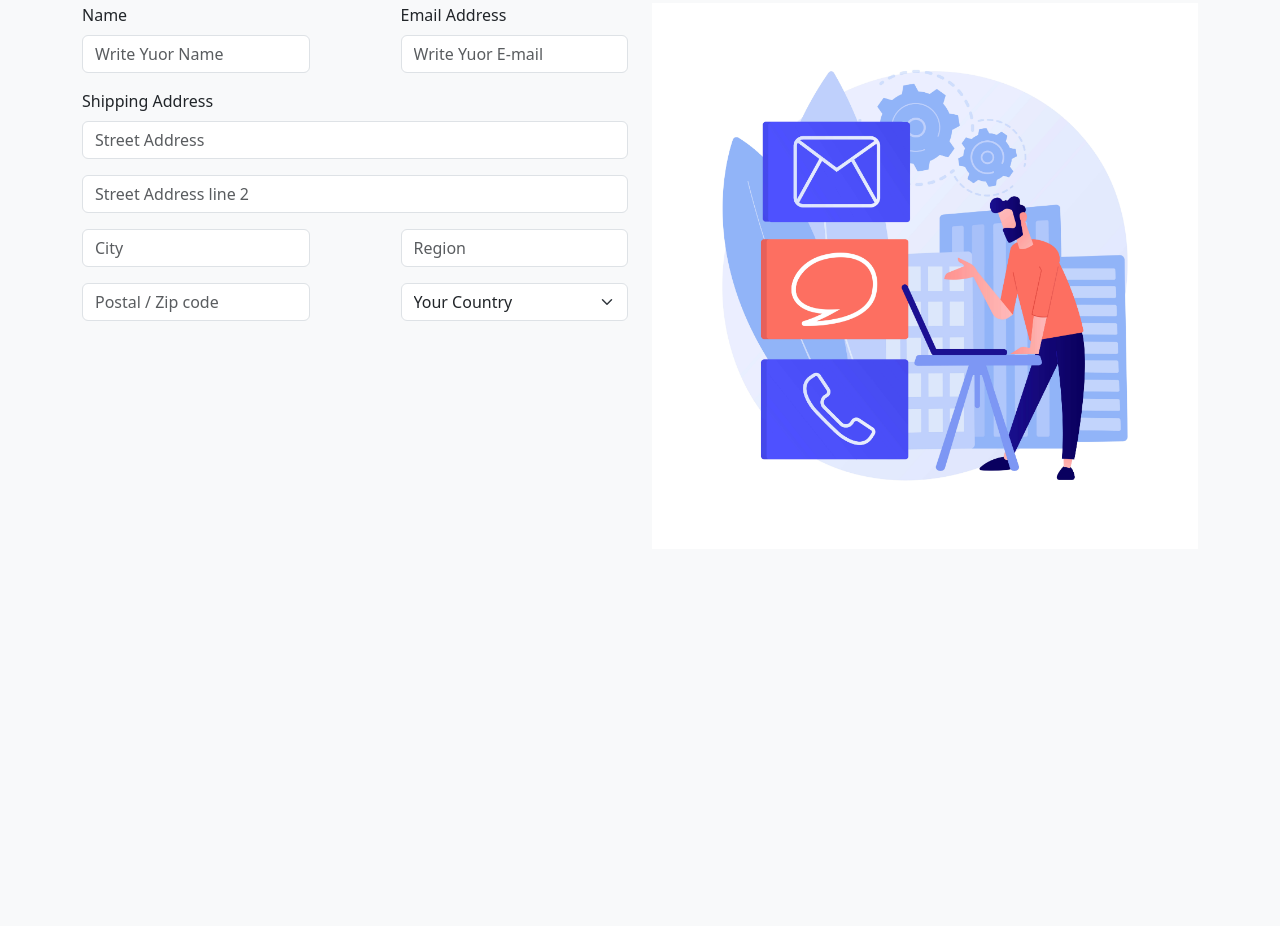
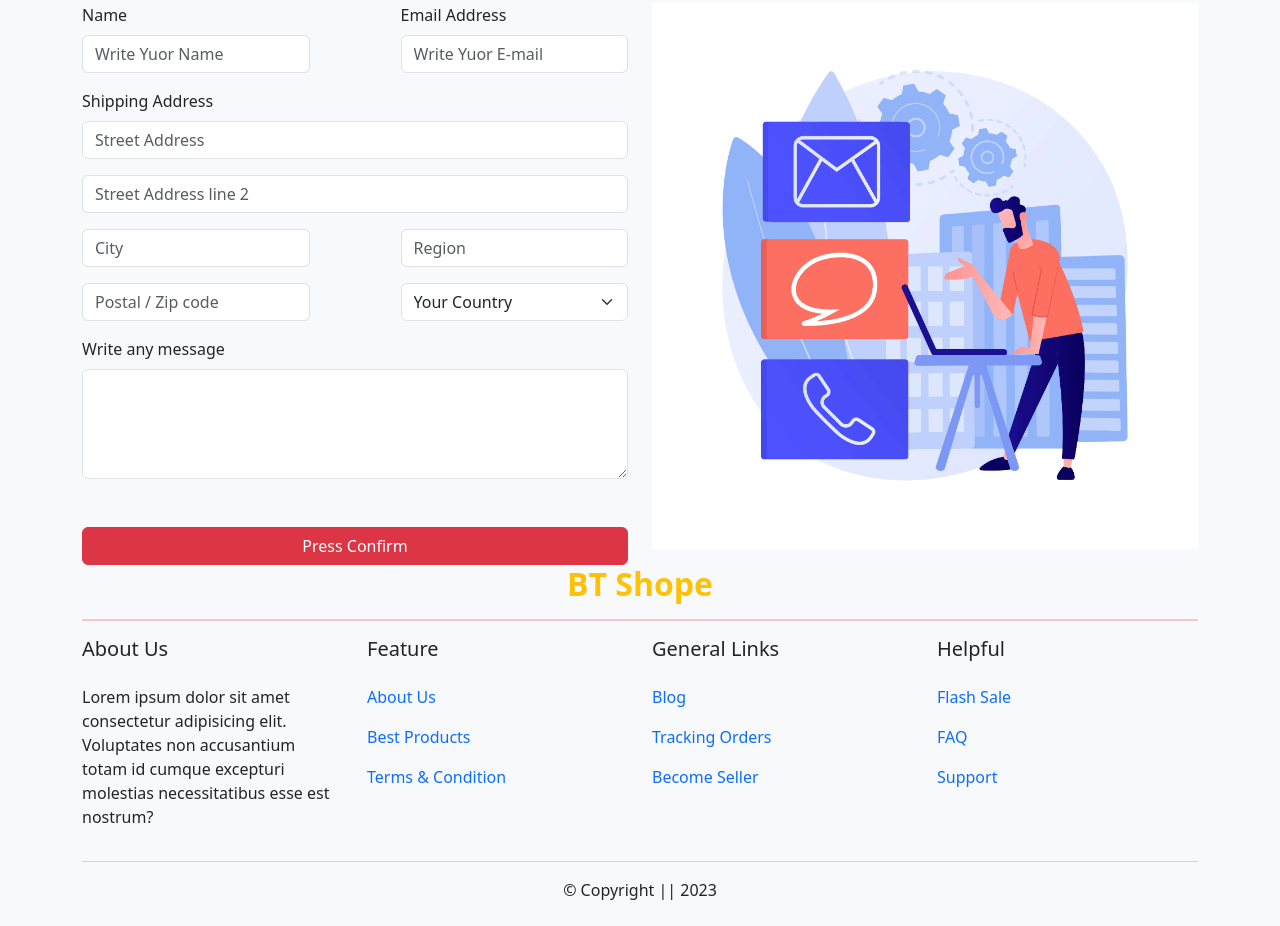
Before and after one commit to sktpractice/bts-project-one, a plain HTML site: page index.html in a window 1280 px wide. Shown: the part 4397-5323 px from the top of the page. Before the commit the page ends 4946 px from the top, so only its background shows below. Drawn offline with nearby package versions, Linux system fonts and the light colour scheme.

Commit message:
footer section

```diff
--- a/index.html
+++ b/index.html
@@ -605,6 +605,8 @@
       <h4 class="py-5 text-center">Order Your Products </h4>
       <div class="row">
         <div class="col-md-6">
+          <form>
+
             <div class="d-flex justify-content-between">
               <div class="col-5">
                 <label class="form-label" for="forname">Name</label>
@@ -641,12 +643,51 @@
                 </select>
               </div>
             </div>
+            <div class="mt-3">
+              <label class="form-label" for="msg">Write any message</label>
+              <textarea class="form-control" id="msg" rows="4"></textarea>
+            </div>
+            <button class="btn btn-danger w-100 mt-5">Press Confirm</button>
+
+          </form>
         </div>
         <div class="col-md-6">
           <img class="img-fluid" src="images/contact.jpg" alt="">
         </div>
       </div>
     </section>
+    <footer class="container">
+
+      <h2 class="text-warning fw-bold text-center">BT Shope</h2>
+      <hr class="border-2 border-danger">
+      <div class="row">
+        <div class="col-md-3">
+          <h5 class="mb-4">About Us</h5>
+          <p>Lorem ipsum dolor sit amet consectetur adipisicing elit. Voluptates non accusantium totam id cumque excepturi molestias necessitatibus esse est nostrum?</p>
+        </div>
+        <div class="col-md-3">
+          <h5 class="mb-4">Feature</h5>
+          <p><a class="text-decoration-none" href="#">About Us </a></p>
+          <p><a class="text-decoration-none" href="#"> Best Products</a></p>
+          <p><a class="text-decoration-none" href="#">Terms & Condition  </a></p>
+        </div>
+        <div class="col-md-3">
+          <h5 class="mb-4">General Links </h5>
+          <p><a class="text-decoration-none" href="#">Blog </a></p>
+          <p><a class="text-decoration-none" href="#">Tracking Orders </a></p>
+          <p><a class="text-decoration-none" href="#">Become Seller </a></p>
+        </div>
+        <div class="col-md-3">
+          <h5 class="mb-4">Helpful </h5>
+          <p><a class="text-decoration-none" href="#">Flash Sale   </a></p>
+          <p><a class="text-decoration-none" href="#"> FAQ </a></p>
+          <p><a class="text-decoration-none" href="#">Support </a></p>
+        </div>
+      </div>
+      <hr class="border-1 border-danger">
+      <p class="text-center mb-4 mt-3">&copy; Copyright  || 2023 </p>
+
+    </footer>
 
     <!-- js link -->
     <script src="https://cdn.jsdelivr.net/npm/bootstrap@5.3.0/dist/js/bootstrap.bundle.min.js" integrity="sha384-geWF76RCwLtnZ8qwWowPQNguL3RmwHVBC9FhGdlKrxdiJJigb/j/68SIy3Te4Bkz" crossorigin="anonymous"></script>
```
Lines whose indentation alone changed are shown as unchanged.
